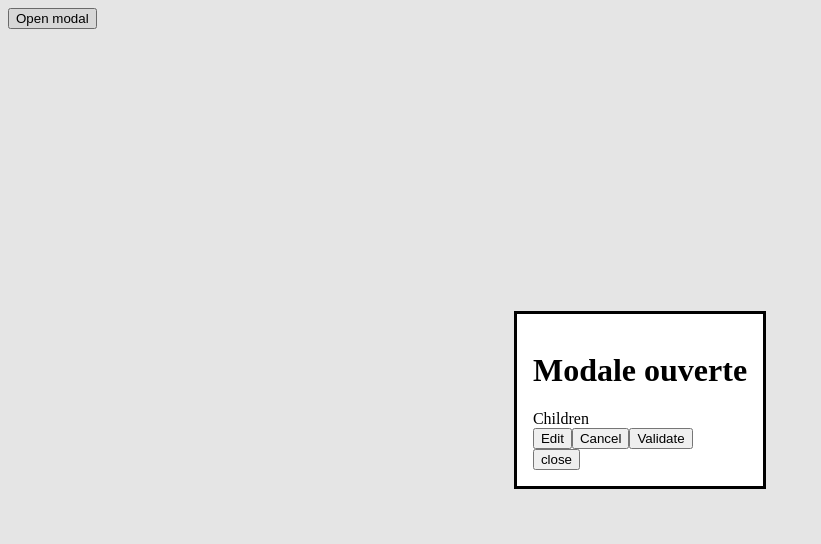
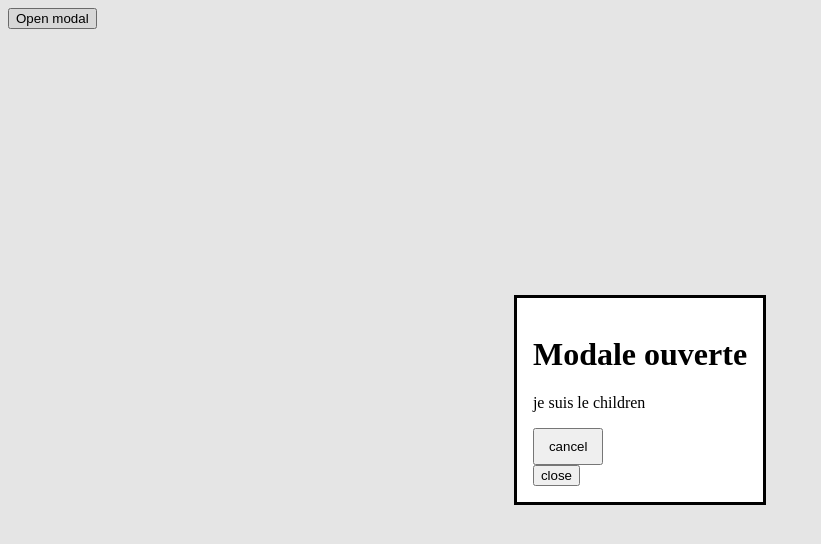
Before and after one commit to rose-charlotte/Modal, a React (Vite) app: page / in a window 1280 px wide. Both pictures are taken after a click on the button "Open modal". Shown: the top 544 px of the page, without its empty margins (0-821 px from the left). Built offline with nearby package versions, Linux system fonts and the light colour scheme.

Commit message:
FooterBtn

```diff
--- a/src/Commons/Btn/Btn.tsx
+++ /dev/null
@@ -1,5 +0,0 @@
-import style from "./Btn.module.scss";
-
-export function Btn() {
-    return <button></button>;
-}
--- /dev/null
+++ b/src/Commons/Btn/FooterBtn.module.scss
@@ -0,0 +1,4 @@
+.btnText {
+    margin: unset;
+    padding: 0.5rem;
+}
--- /dev/null
+++ b/src/Commons/Btn/FooterBtn.tsx
@@ -0,0 +1,19 @@
+import style from "./FooterBtn.module.scss";
+
+export function FooterBtn(props: FooterBtnProps) {
+    return (
+        <>
+            {props.isSelected && (
+                <button className={style.btn} onClick={props.onClick}>
+                    <p className={style.btnText}>{props.text}</p>
+                </button>
+            )}
+        </>
+    );
+}
+
+export interface FooterBtnProps {
+    text: string;
+    onClick: () => void;
+    isSelected: boolean;
+}
--- a/src/DashBoard.tsx
+++ b/src/DashBoard.tsx
@@ -1,5 +1,6 @@
 import { useRef } from "react";
 import { Modal, ModalHandle } from "./Modal";
+import { FooterBtn } from "./Commons/Btn/FooterBtn";
 
 export function DashBoard() {
     const modalRef = useRef<ModalHandle>(null);
@@ -8,10 +9,21 @@ export function DashBoard() {
         modalRef.current?.show();
     };
 
+    const onFooterBtnClick = () => {
+        console.log("cliqué");
+        modalRef.current?.close();
+    };
+
     return (
         <div>
             <button onClick={toggleModal}>Open modal</button>
-            <Modal ref={modalRef} />
+            <Modal ref={modalRef} title="Modale ouverte">
+                <div>
+                    <p>je suis le children</p>
+                    <FooterBtn text="cancel" onClick={onFooterBtnClick} isSelected={true} />
+                    <FooterBtn text="validated" onClick={() => console.log("validé")} isSelected={false} />
+                </div>
+            </Modal>
         </div>
     );
 }
--- a/src/Modal.tsx
+++ b/src/Modal.tsx
@@ -1,4 +1,4 @@
-import { forwardRef, useCallback, useImperativeHandle, useRef } from "react";
+import { ReactElement, forwardRef, useCallback, useImperativeHandle, useRef } from "react";
 import style from "./Modal.module.scss";
 
 export const Modal = forwardRef<ModalHandle, ModalProps>(function Modal(props: ModalProps, ref) {
@@ -30,14 +30,10 @@ export const Modal = forwardRef<ModalHandle, ModalProps>(function Modal(props: M
     return (
         <dialog ref={dialogRef}>
             <div className={style.mainContent}>
-                <h1>Modale ouverte</h1>
-                <div>Children</div>
+                <h1>{props.title}</h1>
+                <div>{props.children}</div>
             </div>
-            <div className={style.btnContainer}>
-                <button>Edit</button>
-                <button>Cancel</button>
-                <button>Validate</button>
-            </div>
+            <div className={style.btnContainer}></div>
             <button className={style.closeBtn} onClick={close}>
                 close
             </button>
@@ -46,7 +42,9 @@ export const Modal = forwardRef<ModalHandle, ModalProps>(function Modal(props: M
 });
 
 export interface ModalProps {
+    title?: string;
     onClose?: () => boolean;
+    children?: ReactElement;
 }
 
 export interface ModalHandle {
```
Also changed, not shown: src/Commons/Btn/Btn.module.scss (deleted).
